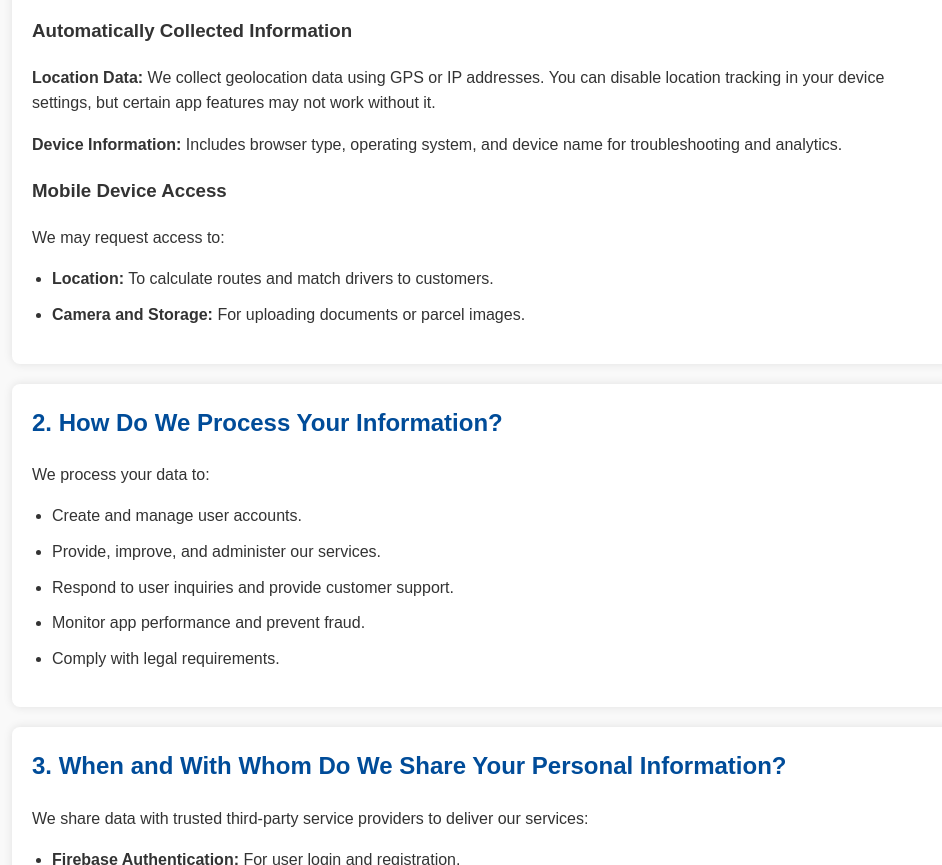
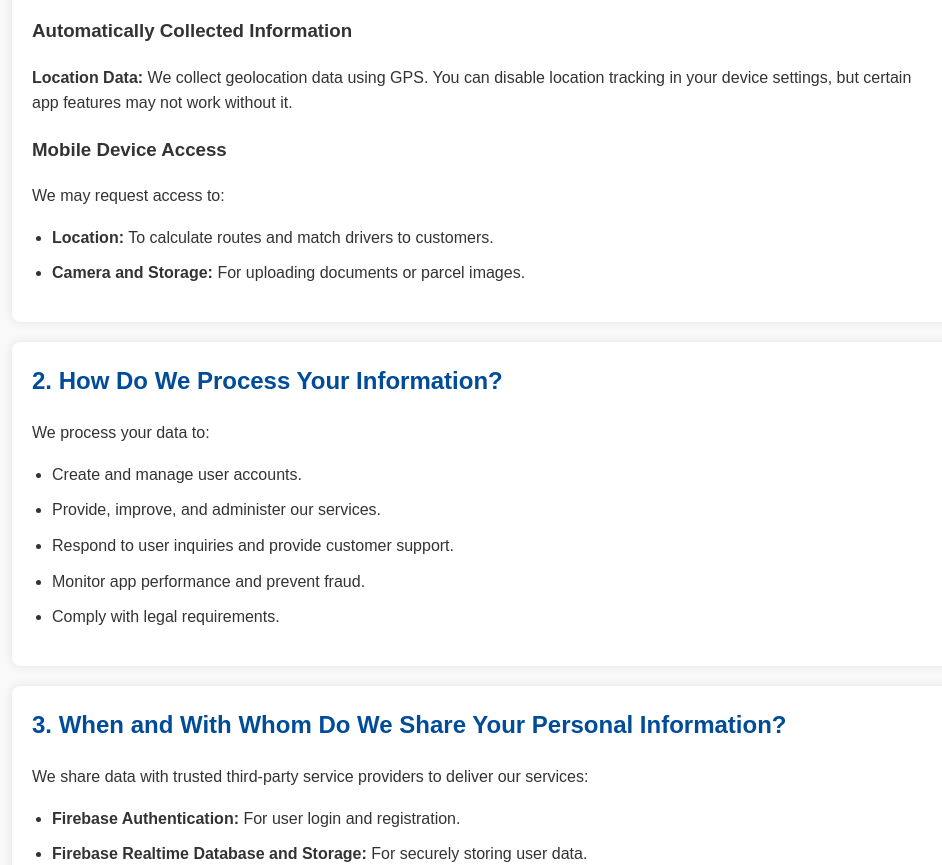
Before and after one commit to RiderAfricaPrivacyPolicy/PrivacyPolicy, a plain HTML site: page index.html in a window 1280 px wide. Shown: the part 1734-2599 px from the top of the page, without its empty margins (158-1100 px from the left). Drawn offline with Linux system fonts and the light colour scheme.

Commit message:
Update index.html

```diff
--- a/index.html
+++ b/index.html
@@ -126,8 +126,7 @@
             <li>Driver’s license, car registration, national ID, and birth certificate (for driver accounts)</li>
         </ul>
         <h3>Automatically Collected Information</h3>
-        <p><strong>Location Data:</strong> We collect geolocation data using GPS or IP addresses. You can disable location tracking in your device settings, but certain app features may not work without it.</p>
-        <p><strong>Device Information:</strong> Includes browser type, operating system, and device name for troubleshooting and analytics.</p>
+        <p><strong>Location Data:</strong> We collect geolocation data using GPS. You can disable location tracking in your device settings, but certain app features may not work without it.</p>
         <h3>Mobile Device Access</h3>
         <p>We may request access to:</p>
         <ul>
```
